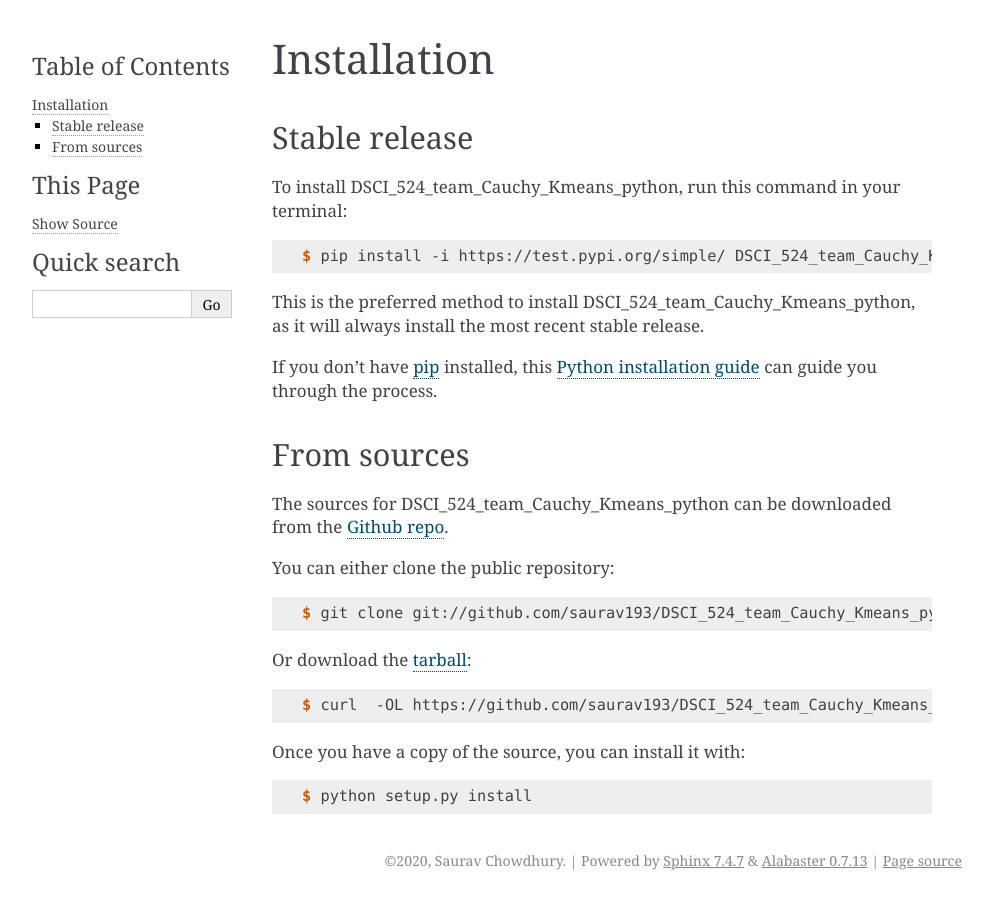
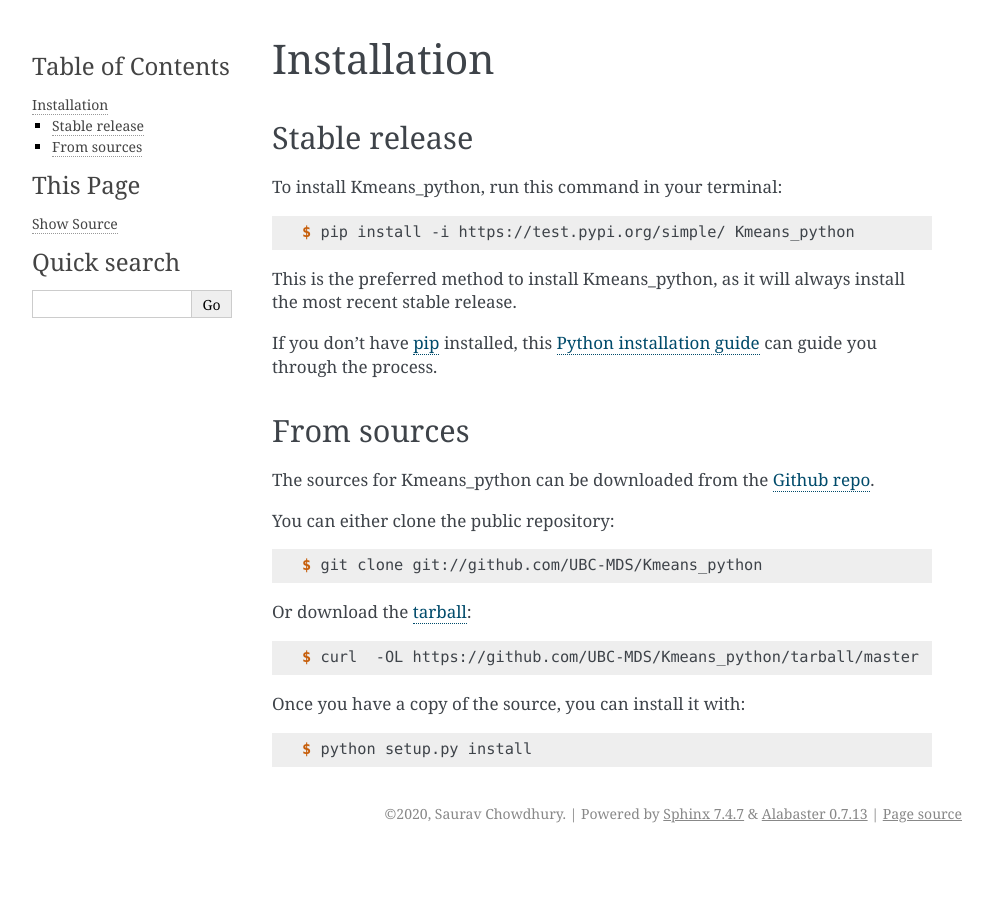
Before and after one commit to UBC-MDS/DSCI_524_team_Cauchy_Kmeans_python, a Sphinx documentation site: the page built from docs/installation.rst, in a window 1280 px wide. Shown: the whole page, without its empty margins (148-1141 px from the left). Built offline with Sphinx 7.4.7, drawn with Linux system fonts in a browser that asks for light colours; pages that are not in the unit, such as notebooks, are missing from menus; the version number is read from the project's files by our own code.

Commit message:
Set up all files for read the docs

```diff
--- a/docs/conf.py
+++ b/docs/conf.py
@@ -22,7 +22,7 @@
 import sys
 sys.path.insert(0, os.path.abspath('..'))
 
-import DSCI_524_team_Cauchy_Kmeans_python
+import Kmeans_python
 
 # -- General configuration ---------------------------------------------
 
@@ -47,7 +47,7 @@
 master_doc = 'index'
 
 # General information about the project.
-project = u'DSCI_524_team_Cauchy_Kmeans_python'
+project = u'Kmeans_python'
 copyright = u"2020, Saurav Chowdhury"
 author = u"Saurav Chowdhury"
 
@@ -56,9 +56,9 @@
 # the built documents.
 #
 # The short X.Y version.
-version = DSCI_524_team_Cauchy_Kmeans_python.__version__
+version = Kmeans_python.__version__
 # The full version, including alpha/beta/rc tags.
-release = DSCI_524_team_Cauchy_Kmeans_python.__version__
+release = Kmeans_python.__version__
 
 # The language for content autogenerated by Sphinx. Refer to documentation
 # for a list of supported languages.
@@ -101,7 +101,7 @@
 # -- Options for HTMLHelp output ---------------------------------------
 
 # Output file base name for HTML help builder.
-htmlhelp_basename = 'DSCI_524_team_Cauchy_Kmeans_pythondoc'
+htmlhelp_basename = 'Kmeans_pythondoc'
 
 
 # -- Options for LaTeX output ------------------------------------------
@@ -128,8 +128,8 @@
 # (source start file, target name, title, author, documentclass
 # [howto, manual, or own class]).
 latex_documents = [
-    (master_doc, 'DSCI_524_team_Cauchy_Kmeans_python.tex',
-     u'DSCI_524_team_Cauchy_Kmeans_python Documentation',
+    (master_doc, 'Kmeans_python.tex',
+     u'Kmeans_python Documentation',
      u'Saurav Chowdhury', 'manual'),
 ]
 
@@ -139,8 +139,8 @@
 # One entry per manual page. List of tuples
 # (source start file, name, description, authors, manual section).
 man_pages = [
-    (master_doc, 'DSCI_524_team_Cauchy_Kmeans_python',
-     u'DSCI_524_team_Cauchy_Kmeans_python Documentation',
+    (master_doc, 'Kmeans_python',
+     u'Kmeans_python Documentation',
      [author], 1)
 ]
 
@@ -151,10 +151,10 @@
 # (source start file, target name, title, author,
 #  dir menu entry, description, category)
 texinfo_documents = [
-    (master_doc, 'DSCI_524_team_Cauchy_Kmeans_python',
-     u'DSCI_524_team_Cauchy_Kmeans_python Documentation',
+    (master_doc, 'Kmeans_python',
+     u'Kmeans_python Documentation',
      author,
-     'DSCI_524_team_Cauchy_Kmeans_python',
+     'Kmeans_python',
      'One line description of project.',
      'Miscellaneous'),
 ]
--- a/docs/index.rst
+++ b/docs/index.rst
@@ -1,4 +1,4 @@
-Welcome to DSCI_524_team_Cauchy_Kmeans_python's documentation!
+Welcome to Kmeans_python's documentation!
 ======================================
 
 .. toctree::
--- a/docs/installation.rst
+++ b/docs/installation.rst
@@ -8,13 +8,13 @@
 Stable release
 --------------
 
-To install DSCI_524_team_Cauchy_Kmeans_python, run this command in your terminal:
+To install Kmeans_python, run this command in your terminal:
 
 .. code-block:: console
 
-    $ pip install -i https://test.pypi.org/simple/ DSCI_524_team_Cauchy_Kmeans_python
+    $ pip install -i https://test.pypi.org/simple/ Kmeans_python
 
-This is the preferred method to install DSCI_524_team_Cauchy_Kmeans_python, as it will always install the most recent stable release.
+This is the preferred method to install Kmeans_python, as it will always install the most recent stable release.
 
 If you don't have `pip`_ installed, this `Python installation guide`_ can guide
 you through the process.
@@ -26,19 +26,19 @@
 From sources
 ------------
 
-The sources for DSCI_524_team_Cauchy_Kmeans_python can be downloaded from the `Github repo`_.
+The sources for Kmeans_python can be downloaded from the `Github repo`_.
 
 You can either clone the public repository:
 
 .. code-block:: console
 
-    $ git clone git://github.com/saurav193/DSCI_524_team_Cauchy_Kmeans_python
+    $ git clone git://github.com/UBC-MDS/Kmeans_python
 
 Or download the `tarball`_:
 
 .. code-block:: console
 
-    $ curl  -OL https://github.com/saurav193/DSCI_524_team_Cauchy_Kmeans_python/tarball/master
+    $ curl  -OL https://github.com/UBC-MDS/Kmeans_python/tarball/master
 
 Once you have a copy of the source, you can install it with:
 
@@ -47,5 +47,5 @@
     $ python setup.py install
 
 
-.. _Github repo: https://github.com/saurav193/DSCI_524_team_Cauchy_Kmeans_python
-.. _tarball: https://github.com/saurav193/DSCI_524_team_Cauchy_Kmeans_python/tarball/master
+.. _Github repo: https://github.com/UBC-MDS/Kmeans_python
+.. _tarball: https://github.com/UBC-MDS/Kmeans_python/tarball/master
--- a/docs/usage.rst
+++ b/docs/usage.rst
@@ -2,6 +2,6 @@
 Usage
 =====
 
-To use DSCI_524_team_Cauchy_Kmeans_python in a project::
+To use Kmeans_python in a project::
 
-    from DSCI_524_team_Cauchy_Kmeans_python import DSCI_524_team_Cauchy_Kmeans_python
+    from Kmeans_python import Kmeans_python
--- a/pyproject.toml
+++ b/pyproject.toml
@@ -1,5 +1,5 @@
 [tool.poetry]
-name = "Kmeans_py"
+name = "Kmeans_python"
 version = "0.1.0"
 description = "Python package that implements the k-means algorithm"
 authors = ["saurav99 <saurav13iitr@gmail.com>"]
@@ -15,6 +15,8 @@
 [tool.poetry.dev-dependencies]
 pytest-cov = "^2.8.1"
 flake8 = "^3.7.9"
+sphinx = "^2.4.4"
+sphinxcontrib-napoleon = "^0.7"
 
 [build-system]
 requires = ["poetry>=0.12"]
```
Also changed, not shown: README.md (+1 -1 lines), docs/source/Kmeans_python.rst (added, +54 -0 lines), docs/source/modules.rst (added, +7 -0 lines), 6 other files.
